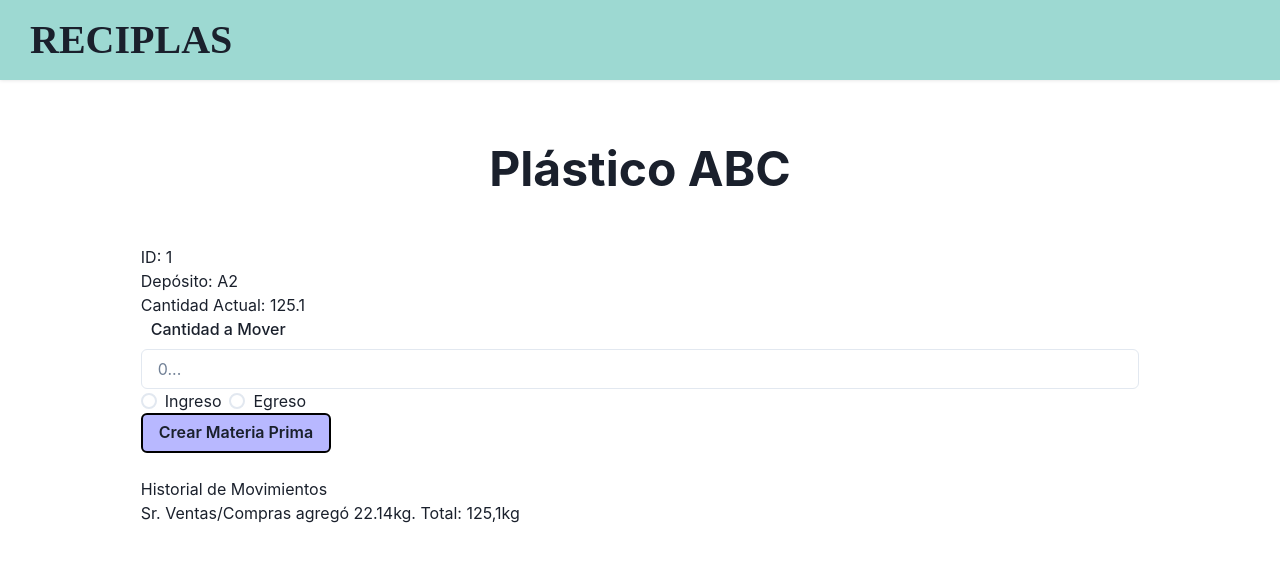
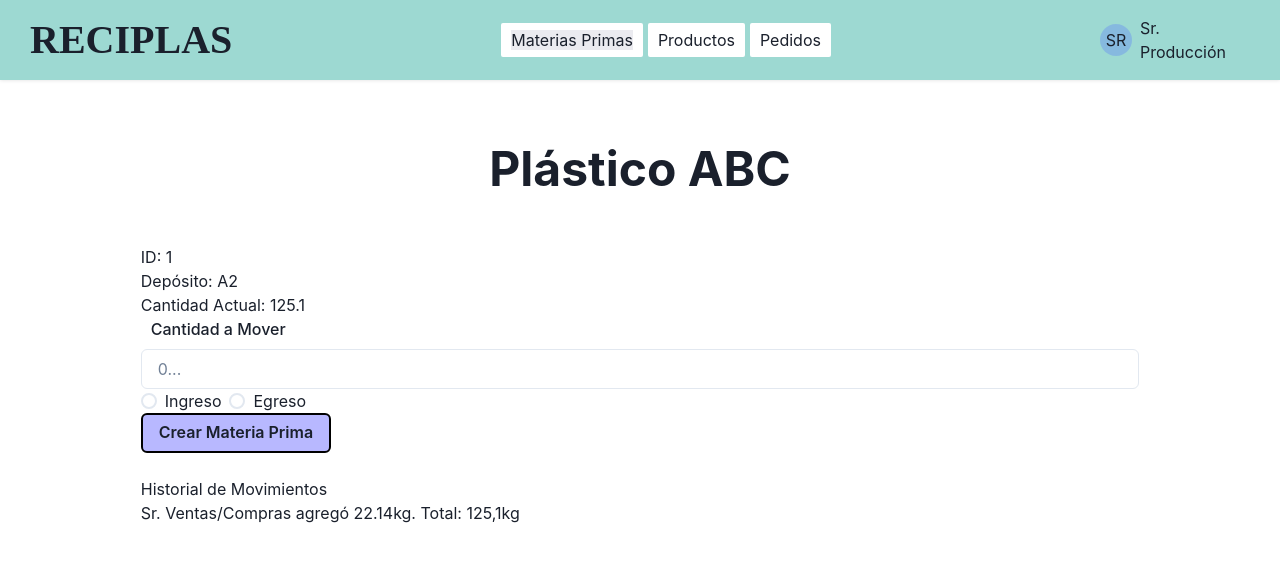
Before and after one commit to agustinbravop/utn-reciplas, a React (Create React App) app: page /prod/materias/1 in a window 1280 px wide. Shown: the top 562 px of the page. Built offline with nearby package versions, Linux system fonts and the light colour scheme; a web font is replaced by a local one.

Commit message:
ahora se pasa prop area al Layout de DetalleMateriaPage

```diff
--- a/src/pages/DetalleMateriaPage/DetalleMateriaPage.jsx
+++ b/src/pages/DetalleMateriaPage/DetalleMateriaPage.jsx
@@ -2,15 +2,16 @@ import React from "react";
 import FormMovimientos from "../../components/FormMovimientos/FormMovimientos";
 import Title from "../../components/Title/Title";
 import { findMateriaPrimaByID } from "../../data/materias";
-import { useParams } from "react-router";
+import { useLocation, useParams } from "react-router";
 import Layout from "../../components/Layout/Layout";
 
 function DetalleMateriaPage() {
   const { id } = useParams("id");
   const m = findMateriaPrimaByID(parseInt(id));
-
+  const url = useLocation();
+  const area = url.pathname === "/ventas/materias" ? "ventas" : "prod";
   return (
-    <Layout>
+    <Layout area={area}>
       <div className="cuerpo">
         <Title>{m.descripcion}</Title>
         <h2>ID: {m.id} </h2>
```
